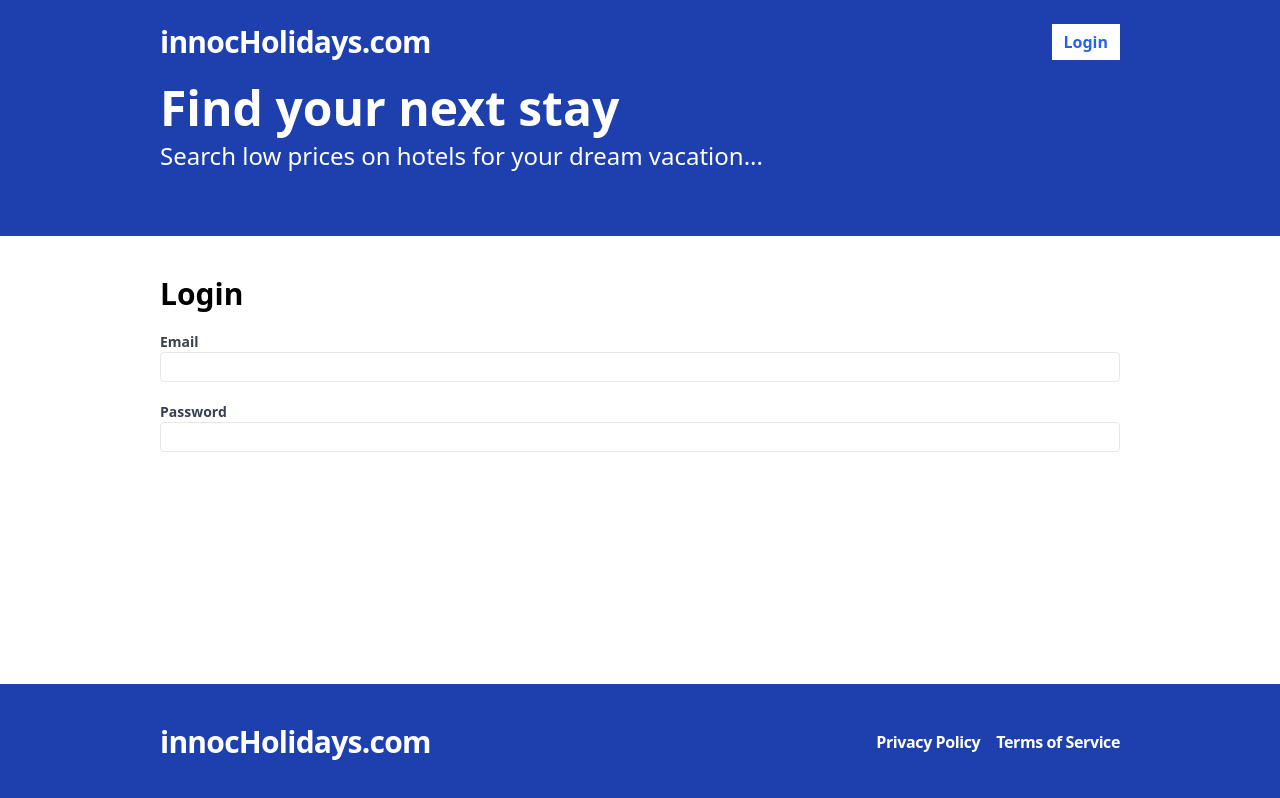
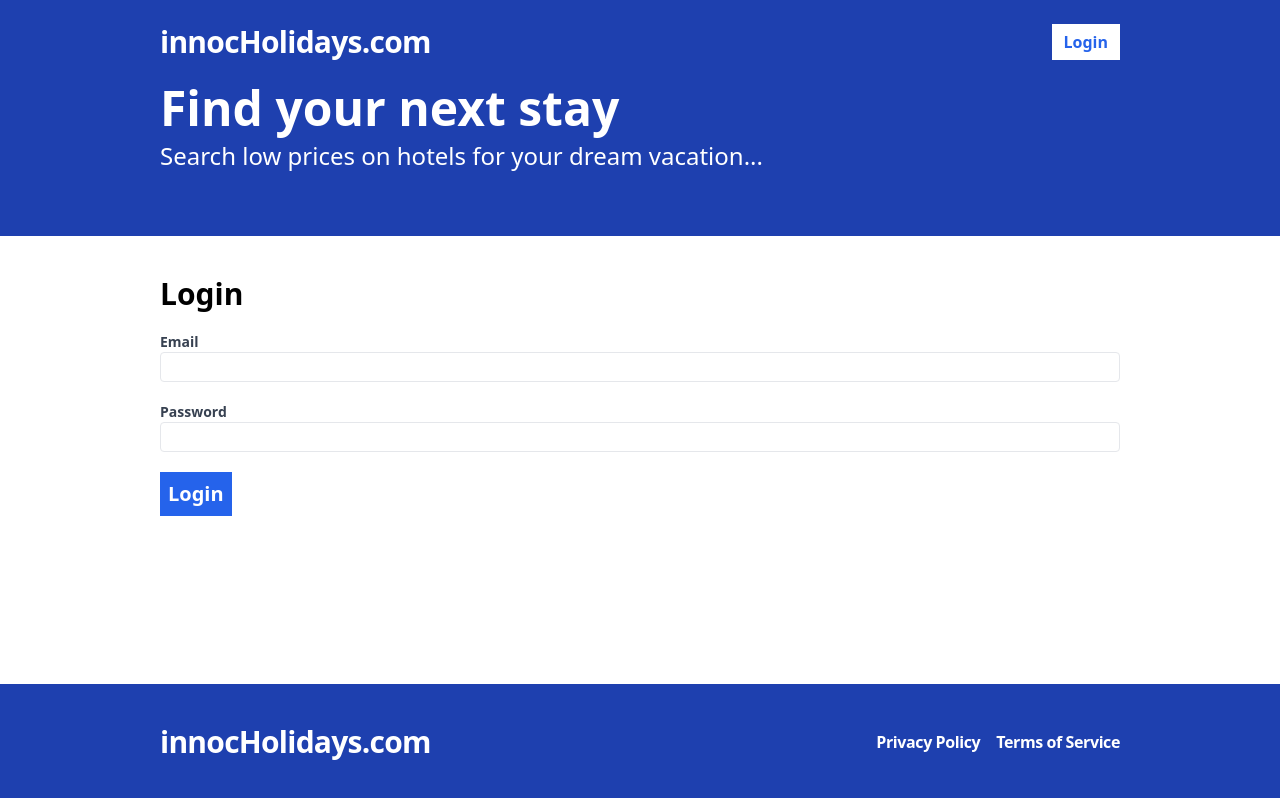
Before and after one commit to innocdavid/booking-app-client, a React (Vite) app: page /login in a window 1280 px wide. Built offline with nearby package versions, Linux system fonts and the light colour scheme; no server answers.

Commit message:
make login work

```diff
--- a/src/pages/Login.tsx
+++ b/src/pages/Login.tsx
@@ -1,4 +1,8 @@
 import { useForm } from "react-hook-form";
+import { useMutation } from "react-query";
+import * as apiClient from '../api/api-client';
+import { useAppContext } from "../contexts/AppContext";
+import { useNavigate } from "react-router-dom";
 
 export type LoginFormData = {
     email: string;
@@ -6,10 +10,32 @@ export type LoginFormData = {
 }
 
 const Login = () => {
-    const { register, formState: { errors } } = useForm<LoginFormData>();
+    const { showToast } = useAppContext();
+
+    const navigate = useNavigate();
+
+    const {
+        register,
+        formState: { errors },
+        handleSubmit
+    } = useForm<LoginFormData>();
+
+    const mutation = useMutation(apiClient.login, {
+        onSuccess: async () => {
+            showToast({ message: "Login successful", type: "SUCCESS" });
+            navigate("/");
+        },
+        onError: (error: Error) => {
+            showToast({ message: error.message, type: "ERROR" });
+        }
+    });
+
+    const onSubmit = handleSubmit((data) => {
+        mutation.mutate(data)
+    })
 
     return (
-        <form className="flex flex-col gap-5">
+        <form className="flex flex-col gap-5" onSubmit={onSubmit}>
             <h2 className="text-3xl font-bold">Login</h2>
             <label className="text-gray-700 text-sm font-bold flex-1">
                 Email
@@ -35,6 +61,14 @@ const Login = () => {
                     <span className="text-red-500">{ errors.password.message }</span>
                 )}
             </label>
+            <span>
+                <button
+                    type="submit"
+                    className="bg-blue-600 text-white p-2 font-bold hover:bg-blue-500 text-xl"
+                >
+                    Login
+                </button>
+            </span>
         </form>
     );
 };
```
